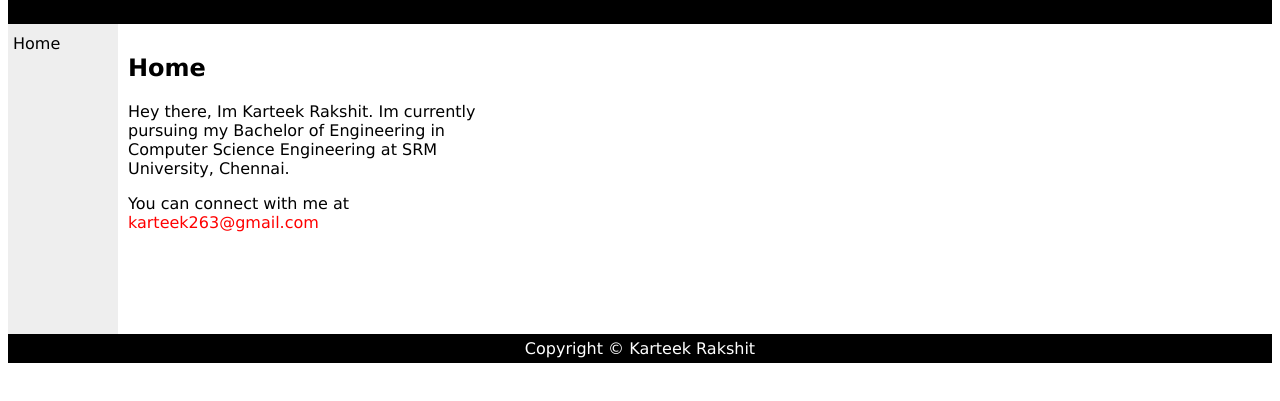
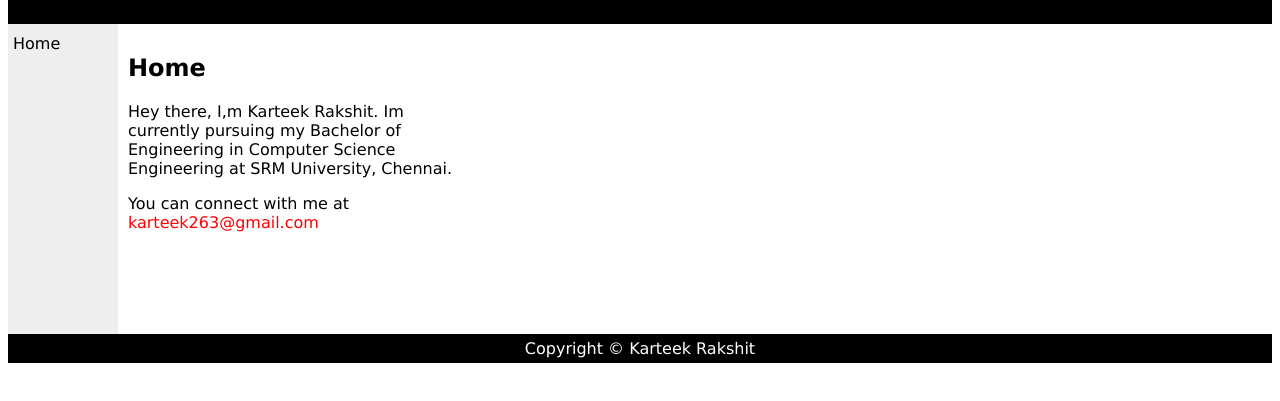
Before and after one commit to KarteekRakshit/kart, a plain HTML site: page index.html in a window 1280 px wide. Shown: the part 75-476 px from the top of the page. Drawn offline with Linux system fonts and the light colour scheme.

```diff
--- a/index.html
+++ b/index.html
@@ -45,7 +45,7 @@ Contact<br>-->
 <div id="section">
 <h2 style="font-family:verdana">Home</h2>
 <p style="font-family:verdana">
-Hey there, Im Karteek Rakshit.
+Hey there, I,m Karteek Rakshit.
 Im currently pursuing my Bachelor of Engineering in Computer Science Engineering at SRM University, Chennai.
 </p>
 <p style="font-family:verdana">
```
